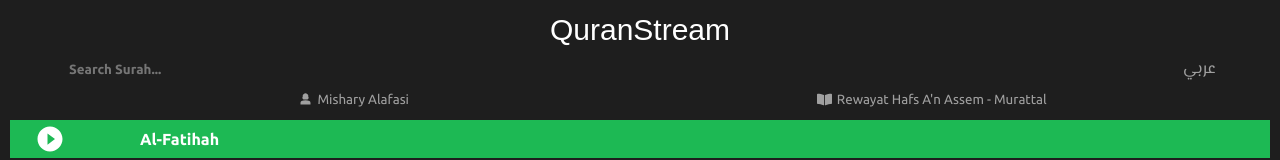
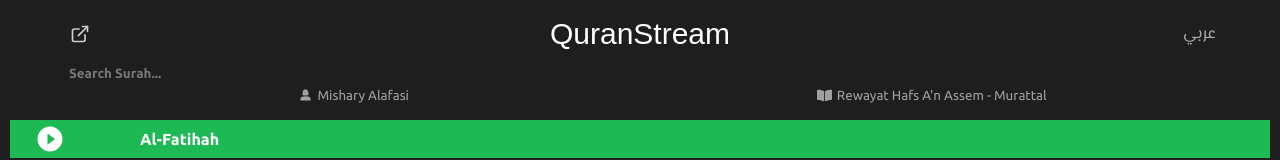
Before and after one commit to aosman25/quran-player-extension, a React (Vite) app: page / in a window 1280 px wide. Shown: the top 160 px of the page. Built offline with nearby package versions, Linux system fonts and the light colour scheme; a web font is replaced by a local one.

Commit message:
Improve the headline with links to reviews and webstore

```diff
--- a/package.json
+++ b/package.json
@@ -27,6 +27,7 @@
   "devDependencies": {
     "@eslint/js": "^9.17.0",
     "@types/chrome": "^0.0.323",
+    "@types/node": "^24.5.2",
     "@types/react": "^18.3.18",
     "@types/react-dom": "^18.3.5",
     "@types/react-scroll": "^1.8.10",
@@ -37,6 +38,7 @@
     "globals": "^15.14.0",
     "typescript": "~5.6.2",
     "typescript-eslint": "^8.18.2",
-    "vite": "^6.0.5"
+    "vite": "^6.0.5",
+    "vite-plugin-html": "^3.2.2"
   }
 }
--- a/src/components/Extension.tsx
+++ b/src/components/Extension.tsx
@@ -43,13 +43,13 @@
   useEffect(() => {
     setTimeout(
       () => scrollToCurrentItem(playing, SCROLL_DURATIONS.INSTANT),
-      50
+      40
     );
   }, [qari, chooseReciter, scrollToCurrentItem]);
 
   useEffect(() => {
     scrollToCurrentItem(playing, SCROLL_DURATIONS.INSTANT);
-  }, [lang, scrollToCurrentItem]);
+  }, [lang, searchResult, scrollToCurrentItem]);
 
   if (!chooseReciter) {
     surahsList.forEach(
--- a/src/components/Header.tsx
+++ b/src/components/Header.tsx
@@ -1,8 +1,7 @@
 import "../styles/components/Header.scss";
 import { MdPerson3 } from "react-icons/md";
-
-import { FaBookOpen } from "react-icons/fa";
-import { FaHeadphonesAlt } from "react-icons/fa";
+import { FaBookOpen, FaHeadphonesAlt, FaStar, FaRegStar } from "react-icons/fa";
+import { FiExternalLink } from "react-icons/fi";
 import Tooltip from "@mui/material/Tooltip";
 import { useContext, useState } from "react";
 import { GlobalStates } from "../GlobalStates";
@@ -31,6 +30,7 @@
     storageKey,
     setCleanedSearchResult,
     normalizeText,
+    extensionMode,
   } = useContext<GlobalStatesContext>(GlobalStates);
   const [changeMoshaf, setChangeMoshaf] = useState<boolean>(false);
   const availableMoshafs = recitersList[
@@ -52,16 +52,106 @@
     playing,
     pageWidth,
   });
+
+  const tooltipStyle =
+    lang === "en"
+      ? {
+          fontFamily: "'Ubuntu', sans-serif",
+          direction: "ltr",
+        }
+      : {
+          fontFamily: "'El Messiri', sans-serif",
+          direction: "rtl",
+        };
   const isArabic = (text: string): boolean => {
     // Arabic Unicode range: 0600–06FF, plus extended blocks
     return /[\u0600-\u06FF]/.test(text);
   };
 
   return (
-    <div dir="" className="header-container">
-      <div>
-        <p className="brand-name">QuranStream</p>
+    <div className="header-container">
+      <div dir="" className="header-headline-container">
+        {extensionMode ? (
+          <Tooltip
+            title={lang === "en" ? "Leave a Review" : "اترك تقييمًا"}
+            slotProps={{ tooltip: { sx: tooltipStyle } }}
+            arrow
+          >
+            <button
+              style={lang === "en" ? { left: "0" } : { right: "0" }}
+              className="icon-headline-btn"
+              onClick={() =>
+                window.open(
+                  "https://chromewebstore.google.com/detail/jofpmocniekfifgfglfmocjljeidgcfo/reviews",
+                  "_blank"
+                )
+              }
+            >
+              <FaRegStar className="star-icon empty" />
+              <FaStar className="star-icon filled" />
+            </button>
+          </Tooltip>
+        ) : (
+          <Tooltip
+            title={lang === "en" ? "Get the Extension" : "حمّل الإضافة"}
+            slotProps={{ tooltip: { sx: tooltipStyle } }}
+            arrow
+          >
+            <button
+              style={lang === "en" ? { left: "0" } : { right: "0" }}
+              className="icon-headline-btn"
+              onClick={() =>
+                window.open(
+                  "https://chromewebstore.google.com/detail/jofpmocniekfifgfglfmocjljeidgcfo",
+                  "_blank"
+                )
+              }
+            >
+              <FiExternalLink className="ext-icon" />
+            </button>
+          </Tooltip>
+        )}
+
+        <div>
+          <p
+            className="brand-name"
+            onClick={() => {
+              if (extensionMode) {
+                window.open("https://quranstream.org/", "_blank");
+              } else {
+                window.location.reload();
+              }
+            }}
+          >
+            QuranStream
+          </p>
+        </div>
+
+        <div
+          className="lang-switch"
+          style={lang === "en" ? { right: "0" } : { left: "0" }}
+        >
+          <p
+            className={`${lang == "ar" ? "en-font" : "ar-font"}`}
+            onClick={() => {
+              const newLang = lang == "en" ? "ar" : "en";
+              setLang(newLang);
+              const stored = localStorage.getItem(storageKey);
+              const storedData = stored ? JSON.parse(stored) : {};
+              localStorage.setItem(
+                storageKey,
+                JSON.stringify({
+                  ...storedData,
+                  lang: newLang,
+                })
+              );
+            }}
+          >
+            {lang == "en" ? "عربي" : "English"}
+          </p>
+        </div>
       </div>
+
       <div className="tools-container">
         {" "}
         <div className="search-container">
@@ -88,24 +178,6 @@
                 : "ابحث عن سورة..."
             }
           />
-          <p
-            className={`lang-switch  ${lang == "ar" ? "en-font" : "ar-font"}`}
-            onClick={() => {
-              const newLang = lang == "en" ? "ar" : "en";
-              setLang(newLang);
-              const stored = localStorage.getItem(storageKey);
-              const storedData = stored ? JSON.parse(stored) : {};
-              localStorage.setItem(
-                storageKey,
-                JSON.stringify({
-                  ...storedData,
-                  lang: newLang,
-                })
-              );
-            }}
-          >
-            {lang == "en" ? "عربي" : "English"}
-          </p>
         </div>
         <div className="filter-container">
           {chooseReciter ? (
@@ -118,6 +190,7 @@
                     ? "Change Surah"
                     : "غيّر السورة"
                 }
+                slotProps={{ tooltip: { sx: tooltipStyle } }}
                 arrow
               >
                 <button
@@ -128,7 +201,7 @@
                     setChooseReciter(false);
                     setSearchResult("");
                     setCleanedSearchResult("");
-                    scrollToCurrentItem(SCROLL_DURATIONS.INSTANT);
+                    scrollToCurrentItem(playing, SCROLL_DURATIONS.INSTANT);
                   }}
                 >
                   <FaHeadphonesAlt className="filter-icon" />
@@ -167,6 +240,7 @@
                       ? "Change Reciter"
                       : "غيّر القارئ"
                   }
+                  slotProps={{ tooltip: { sx: tooltipStyle } }}
                   arrow
                 >
                   <button
--- a/src/styles/components/Extension.scss
+++ b/src/styles/components/Extension.scss
@@ -1,5 +1,5 @@
 .reciters-grid {
-    display: grid;
-    grid-template-columns: 1fr;
-    gap: 10px;
+  display: grid;
+  grid-template-columns: 1fr;
+  gap: 10px;
 }
--- a/src/styles/components/Header.scss
+++ b/src/styles/components/Header.scss
@@ -1,5 +1,5 @@
-@use '../_colors.scss';
-@use '../variables.scss';
+@use "../_colors.scss";
+@use "../variables.scss";
 .header-container {
   width: 100vw;
   height: 100px;
@@ -14,25 +14,80 @@
   gap: 10px;
   flex-direction: column;
   z-index: 1;
+  .header-headline-container {
+    width: 90%;
+    display: flex;
+    flex-direction: row;
+    justify-content: center;
+    align-items: center;
+    position: relative;
+  }
+
+  .lang-switch {
+    position: absolute;
+    color: #aaa;
+    cursor: pointer;
+  }
+
+  .icon-headline-btn {
+    all: unset;
+    position: absolute;
+    display: inline-flex;
+    align-items: center;
+    justify-content: center;
+    width: 32px;
+    height: 32px;
+    font-size: 20px;
+    border-radius: 4px;
+    cursor: pointer;
+  }
+
+  .star-icon.filled {
+    display: none;
+    color: gold;
+  }
+
+  .star-icon.empty {
+    color: #ccc;
+  }
+
+  .icon-headline-btn:hover .star-icon.empty {
+    display: none;
+  }
+
+  .icon-headline-btn:hover .star-icon.filled {
+    display: inline;
+  }
+
+  .ext-icon {
+    color: #ccc;
+  }
+
+  .icon-headline-btn:hover .ext-icon {
+    color: #1e90ff;
+  }
+
   .brand-name {
     font-family: "Cal Sans", sans-serif;
     font-size: 30px;
     user-select: none;
   }
+
   .brand-name:hover {
-        cursor: initial;
+    cursor: pointer;
+  }
 
-    }
   .tools-container {
     width: 90%;
     display: flex;
     flex-direction: column;
     align-items: center;
     justify-content: center;
-        gap: 10px;
+    gap: 2px;
+  }
 
-    }
-    .search-container, .filter-container {
+  .search-container,
+  .filter-container {
     width: 100%;
   }
 
@@ -47,13 +102,6 @@
       border: none;
       color: white;
       font-weight: bold;
-
-        }
-        .lang-switch {
-            color: colors.$silver-gray;
-        }
-        .lang-switch:hover {
-            cursor: pointer;
     }
   }
 
@@ -63,7 +111,7 @@
     div {
       width: 100%;
     }
-        button{
+    button {
       .filter-icon {
         margin: 0 5px;
         font-size: 15px;
@@ -84,7 +132,7 @@
   }
   button:hover {
     cursor: pointer;
-        transform: scale(1.1)
+    transform: scale(1.1);
   }
   button:active {
     transform: scale(1);
@@ -111,7 +159,6 @@
     display: grid;
     grid-template-columns: 1fr 300px 1fr;
     transition: opacity 500ms;
-
   }
   .mohafs-container {
     display: flex;
@@ -129,15 +176,21 @@
       transform: none;
     }
   }
-
 }
 
 @media screen and (max-width: variables.$width-breakpoint) {
   .header-container {
     height: 150px;
     padding-top: 0;
+    gap: 15px;
     .brand-name {
       font-size: 25px;
+    }
+    .icon-headline-btn {
+      font-size: 17px;
+    }
+    .lang-switch {
+      font-size: 14px;
     }
     .filter-container {
       margin: 5px;
@@ -146,10 +199,11 @@
       button:hover {
         transform: scale(1);
       }
-
+    }
+    .tools-container {
+      gap: 10px;
     }
   }
-
 
   .filter-btn-container {
     .mohafs-main-container {
@@ -157,5 +211,4 @@
       right: -7px;
     }
   }
-
 }
--- a/src/styles/components/ReciterList.scss
+++ b/src/styles/components/ReciterList.scss
@@ -7,7 +7,6 @@
   p {
     font-weight: bold;
   }
-
 }
 .reciter-sublist {
   button {
@@ -21,7 +20,7 @@
     border-color: colors.$silver-gray;
     border-radius: 10px;
     box-shadow: 0px 0px 2px rgba($color: #000000, $alpha: 0.3);
-        transition: color 200ms ,background-color 200ms;
+    transition: color 200ms, background-color 200ms;
   }
   button:hover {
     cursor: pointer;
@@ -30,12 +29,10 @@
   }
 }
 
-
 @media screen and (max-width: variables.$width-breakpoint) {
   .reciter-list {
     .first-letter {
       margin: 0 4px;
     }
   }
-
 }
--- a/src/styles/components/Surah.scss
+++ b/src/styles/components/Surah.scss
@@ -6,7 +6,6 @@
   padding: 10px;
   transition: background-color 0.3s ease;
   font-weight: bold;
-
 }
 .surah-progress-bar {
   width: 0;
@@ -38,7 +37,8 @@
   color: colors.$blue;
 }
 
-.icon-btn:hover, .surah-box:hover {
+.icon-btn:hover,
+.surah-box:hover {
   cursor: pointer;
 }
 
@@ -62,7 +62,7 @@
     border-radius: 10px;
     border-color: colors.$silver-gray;
     box-shadow: 0px 0px 2px rgba($color: #000000, $alpha: 0.3);
-      transition: color 200ms ,background-color 200ms;
+    transition: color 200ms, background-color 200ms;
   }
   button:hover {
     background-color: colors.$teal;
--- a/src/styles/index.scss
+++ b/src/styles/index.scss
@@ -1,5 +1,5 @@
-@use '_colors.scss';
-@use 'variables';
+@use "_colors.scss";
+@use "variables";
 * {
   margin: 0;
   padding: 0;
```
Also changed, not shown: src/styles/_colors.scss (+7 -7 lines), src/styles/components/Player.scss (+10 -11 lines), src/styles/_variables.scss (line endings or trailing spaces), src/styles/components/NotFound.scss (indentation only), 1 other file (tests, documents, lock files or other folders). Lines whose indentation alone changed are shown as unchanged.
